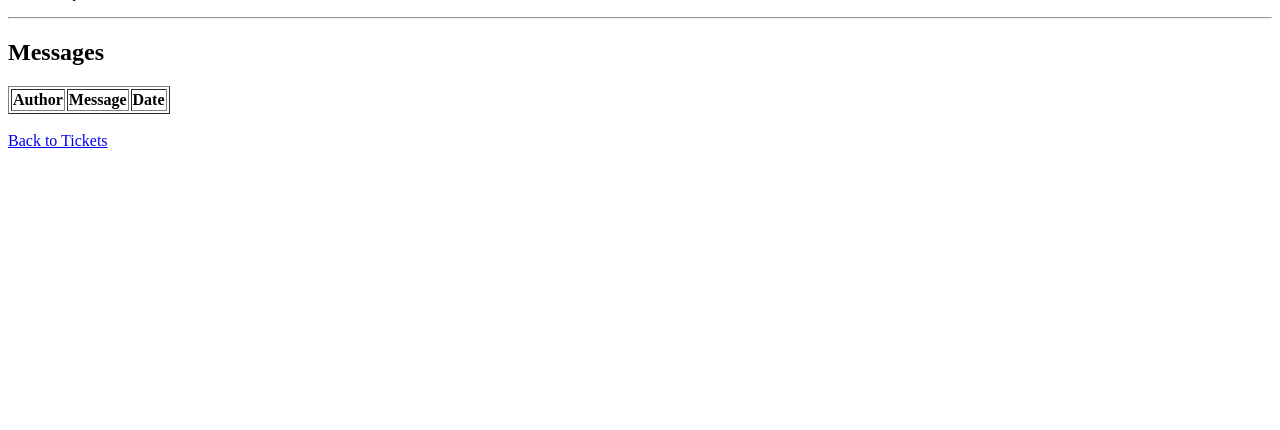
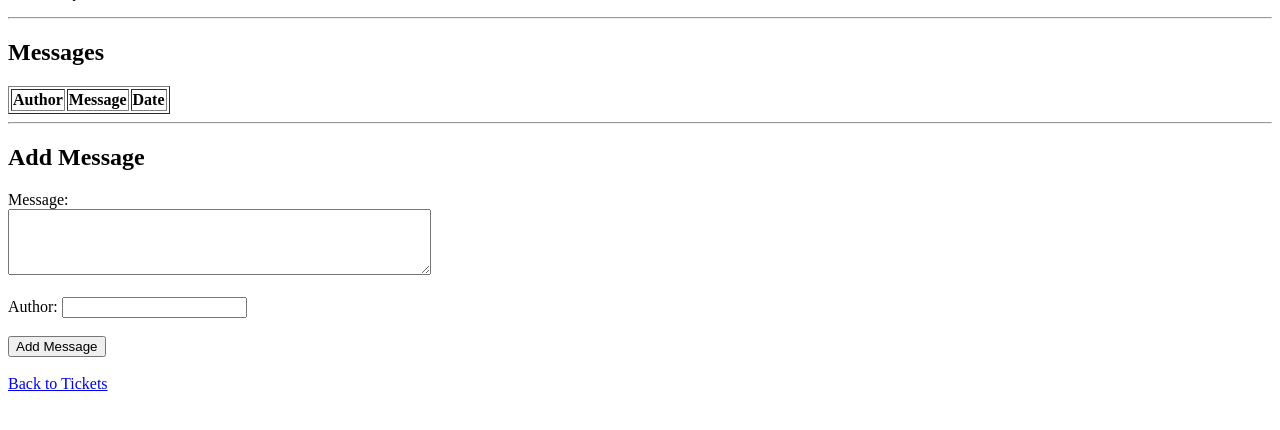
Before and after one commit to bhavikamange03/lakebase-suppory-app, a Flask app: template templates/ticket.html in a window 1280 px wide. Shown: the part 131-561 px from the top of the page. Run offline with Flask 3, Linux system fonts and the light colour scheme; the template is opened without the code that fills it, so the values that code supplies are empty.

Commit message:
added message functionality to tickets

```diff
--- a/app.py
+++ b/app.py
@@ -89,6 +89,44 @@ def create_ticket():
 
     return redirect("/")
 
+@app.route(
+    "/ticket/<int:ticket_id>/message",
+    methods=["POST"]
+)
+def add_message(ticket_id):
+
+    message_text = request.form["message_text"]
+
+    author = request.form["author"]
+
+
+    run_write("""
+        INSERT INTO ticket_messages
+        (
+            ticket_id,
+            message_text,
+            author,
+            created_at
+        )
+        VALUES
+        (
+            %s,
+            %s,
+            %s,
+            NOW()
+        )
+    """,
+    (
+        ticket_id,
+        message_text,
+        author
+    ))
+
+
+    return redirect(
+        f"/ticket/{ticket_id}"
+    )
+
 if __name__ == '__main__':
     host = os.getenv('FLASK_RUN_HOST', '0.0.0.0')
     port = int(os.getenv('FLASK_RUN_PORT', 8000))
--- a/templates/ticket.html
+++ b/templates/ticket.html
@@ -70,6 +70,40 @@ Messages
 
 </table>
 
+<hr>
+
+<h2>Add Message</h2>
+
+<form action="/ticket/{{ ticket.ticket_id }}/message" method="POST">
+
+    <label>Message:</label>
+    <br>
+
+    <textarea
+        name="message_text"
+        rows="4"
+        cols="50"
+        required>
+    </textarea>
+
+    <br><br>
+
+
+    <label>Author:</label>
+
+    <input
+        type="text"
+        name="author"
+        required>
+
+    <br><br>
+
+
+    <button type="submit">
+        Add Message
+    </button>
+
+</form>
 
 <br>
 
```
